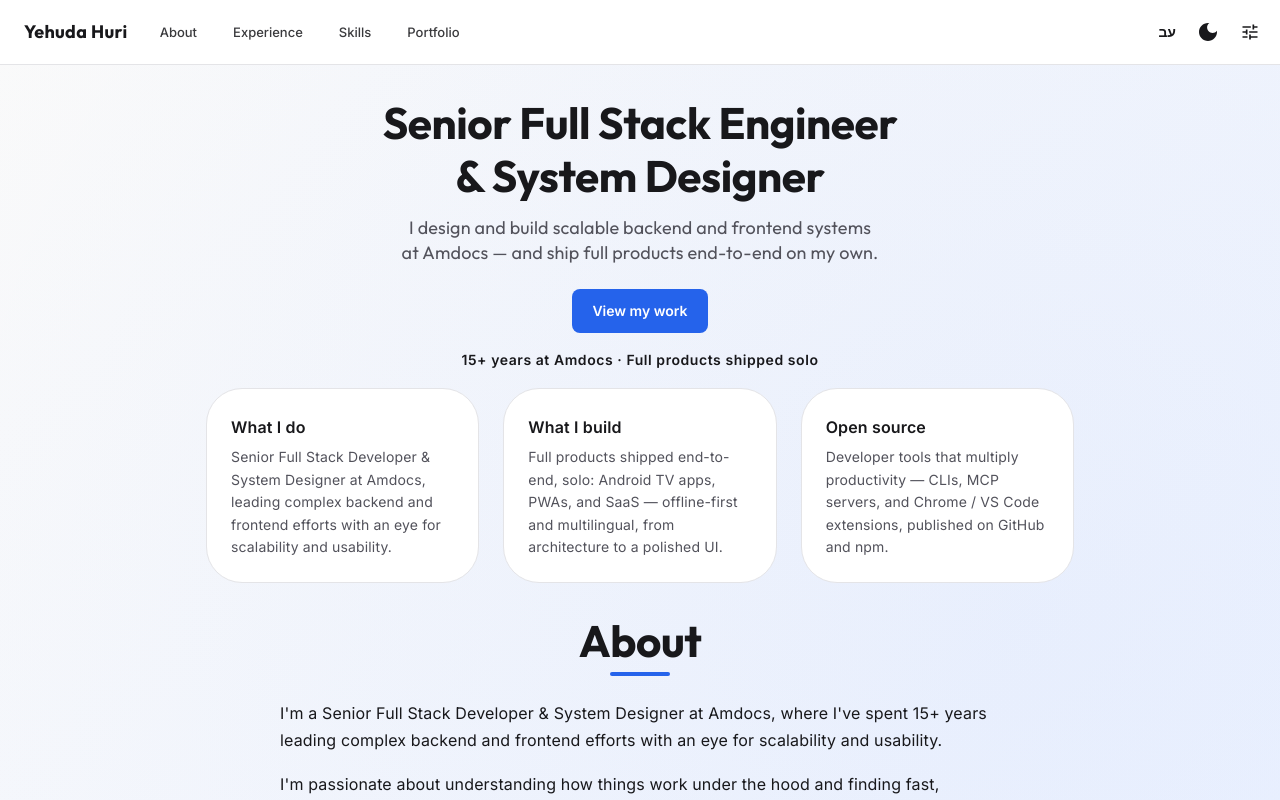
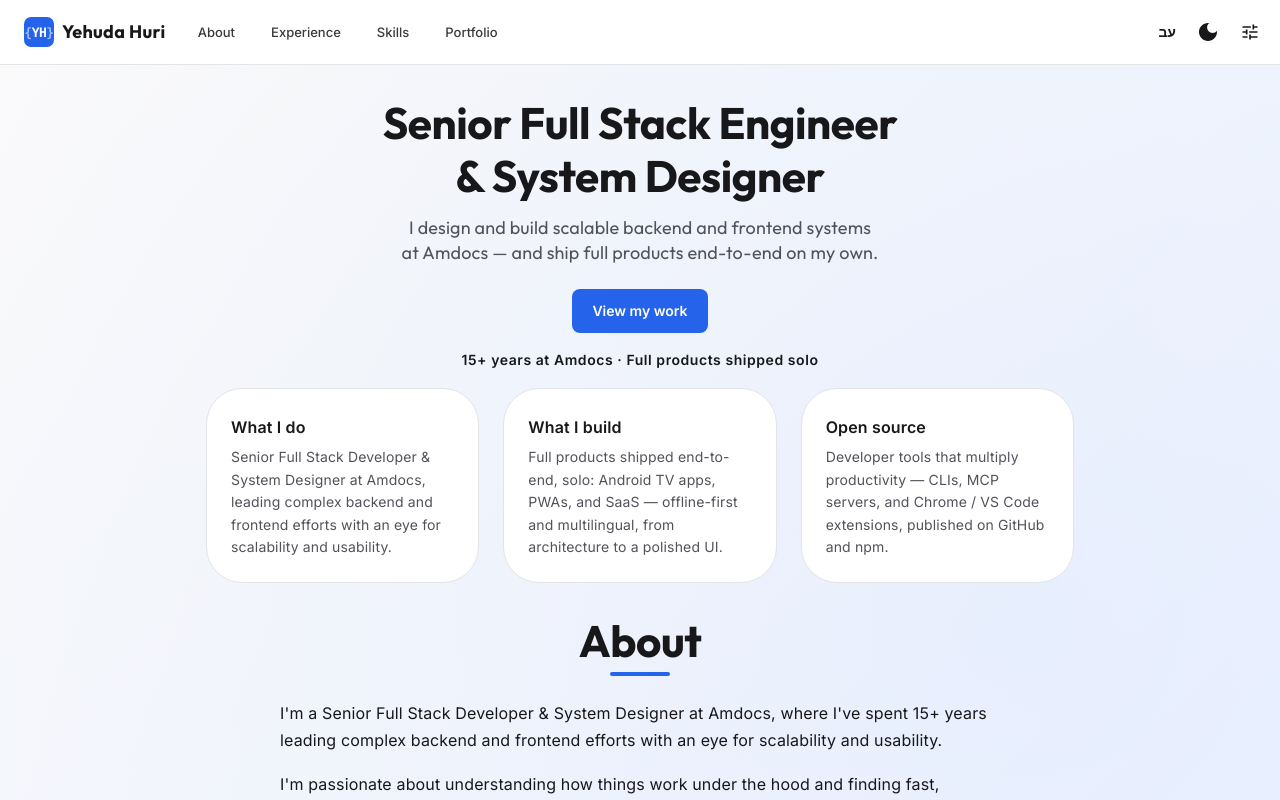
Before and after one commit to udah1/yehuda-huri-site, a React (Vite) app in the folder frontend/: page / in a window 1280 px wide. Shown: the top 800 px of the page. Built offline with nearby package versions, Linux system fonts and the light colour scheme; no server answers.

Commit message:
header: add {YH} brand mark next to name; point DevToolsHub to toolshub.udah.dev

```diff
--- a/frontend/src/components/layout/AppHeader/AppHeader.tsx
+++ b/frontend/src/components/layout/AppHeader/AppHeader.tsx
@@ -59,25 +59,60 @@ export const AppHeader = ({
           >
             <MenuIcon />
           </IconButton>
-          <Typography
+          <Box
             component="button"
             type="button"
-            variant="h6"
-            noWrap
             onClick={onLogoClick}
+            aria-label={t('marketing.siteName')}
             sx={{
-              fontWeight: 700,
-              textDecoration: 'none',
-              color: 'inherit',
-              letterSpacing: '0.02em',
+              display: 'flex',
+              alignItems: 'center',
+              gap: 1,
+              minWidth: 0,
               background: 'none',
               border: 'none',
               cursor: 'pointer',
               p: 0,
+              color: 'inherit',
             }}
           >
-            {t('marketing.siteName')}
-          </Typography>
+            <Box
+              aria-hidden
+              sx={{
+                flexShrink: 0,
+                width: 30,
+                height: 30,
+                borderRadius: '7px',
+                bgcolor: 'accent.main',
+                color: (theme) => theme.palette.getContrastText(theme.palette.accent.main),
+                display: 'grid',
+                placeItems: 'center',
+                fontFamily: 'ui-monospace, SFMono-Regular, Menlo, monospace',
+                fontSize: 13,
+                fontWeight: 700,
+                letterSpacing: '-0.5px',
+                lineHeight: 1,
+              }}
+            >
+              <span>
+                <Box component="span" sx={{ opacity: 0.55 }}>
+                  {'{'}
+                </Box>
+                YH
+                <Box component="span" sx={{ opacity: 0.55 }}>
+                  {'}'}
+                </Box>
+              </span>
+            </Box>
+            <Typography
+              component="span"
+              variant="h6"
+              noWrap
+              sx={{ fontWeight: 700, letterSpacing: '0.02em' }}
+            >
+              {t('marketing.siteName')}
+            </Typography>
+          </Box>
           <Box sx={{ display: { xs: 'none', md: 'flex' }, gap: 0.5, alignItems: 'center', flexWrap: 'wrap' }}>
             {desktopMarketingLinks.map(renderNavButton)}
           </Box>
--- a/frontend/src/config/marketing/portfolioProjects.ts
+++ b/frontend/src/config/marketing/portfolioProjects.ts
@@ -54,7 +54,7 @@ export const PORTFOLIO_PROJECTS: readonly PortfolioProjectConfig[] = [
   {
     key: 'devToolsHub',
     images: [{ src: '/portfolio/devtoolshub.png', altKey: 'preview', aspect: '16:10' }],
-    links: { live: 'https://devtoolshub-udah1.vercel.app/' },
+    links: { live: 'https://toolshub.udah.dev/' },
     tags: ['React', 'TypeScript', 'SaaS'],
   },
   {
```
Also changed, not shown: 1 other file (tests, documents, lock files or other folders).
